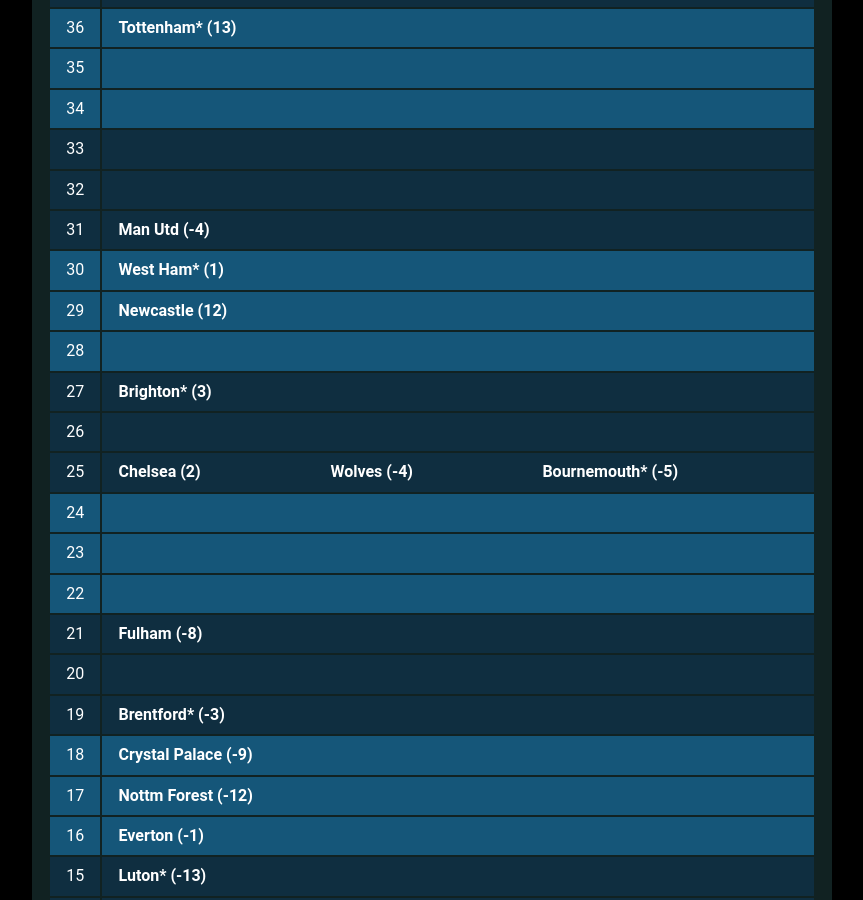
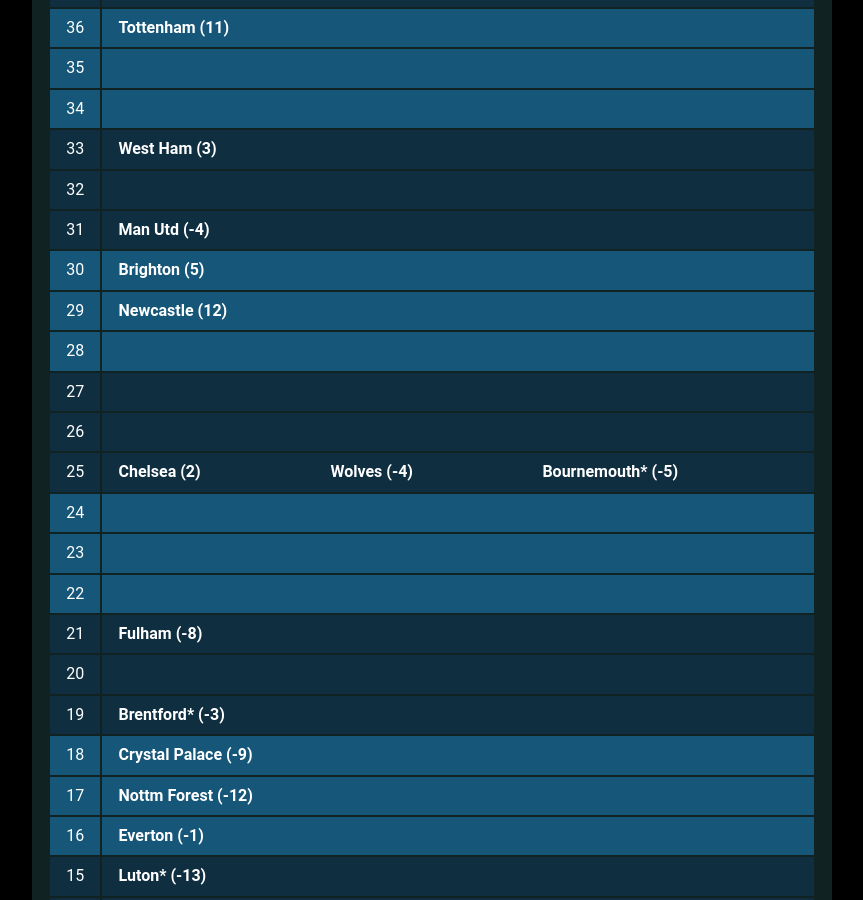
Before and after one commit to muru/muru.github.io, a Jekyll site: the page built from resources.md, in a window 1280 px wide and 900 px high, scrolled down 1719 px. Shown: the whole window, without its empty margins (208-1071 px from the left). Built offline with Jekyll 4.4.1, drawn with Linux system fonts in a browser that asks for light colours; some web fonts are replaced; some of the changed text lies outside the part shown.

Commit message:
updated cann-table: Sat 30 Dec 00:02:29 JST 2023

```diff
--- a/cann-table.html
+++ b/cann-table.html
@@ -14,7 +14,7 @@
 	<tr class="cann-row-1">
 		<td class="cann-point">40</td>
 		<td class="cann-clubs">
-			<span class="club-name">Arsenal* (20)</span>
+			<span class="club-name">Arsenal (18)</span>
 		</td>
  	</tr>
 	<tr class="cann-row-2">
@@ -37,7 +37,7 @@
 	<tr class="cann-row-1">
 		<td class="cann-point">36</td>
 		<td class="cann-clubs">
-			<span class="club-name">Tottenham* (13)</span>
+			<span class="club-name">Tottenham (11)</span>
 		</td>
  	</tr>
 	<tr class="cann-row-1">
@@ -53,6 +53,7 @@
 	<tr class="cann-row-2">
 		<td class="cann-point">33</td>
 		<td class="cann-clubs">
+			<span class="club-name">West Ham (3)</span>
 		</td>
  	</tr>
 	<tr class="cann-row-2">
@@ -69,7 +70,7 @@
 	<tr class="cann-row-1">
 		<td class="cann-point">30</td>
 		<td class="cann-clubs">
-			<span class="club-name">West Ham* (1)</span>
+			<span class="club-name">Brighton (5)</span>
 		</td>
  	</tr>
 	<tr class="cann-row-1">
@@ -86,7 +87,6 @@
 	<tr class="cann-row-2">
 		<td class="cann-point">27</td>
 		<td class="cann-clubs">
-			<span class="club-name">Brighton* (3)</span>
 		</td>
  	</tr>
 	<tr class="cann-row-2">
```
Also changed, not shown: other parts of cann-table.html (+1 -1 lines).
